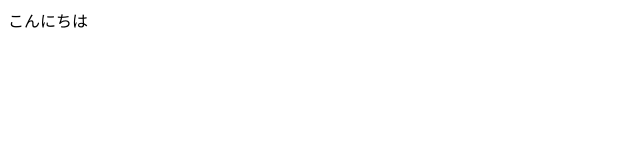
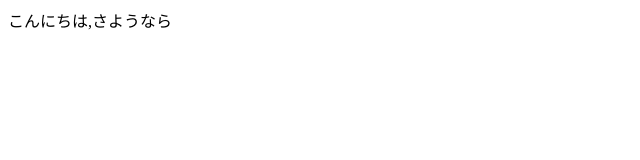
Before and after one commit to ior14016/git-doc-test1, a plain HTML site: page index.html in a window 1280 px wide. Shown: the full height of the page, 0-640 px from the left. Drawn offline with Linux system fonts and the light colour scheme.

Commit message:
update 1 file and create 1 file

```diff
--- a/index.html
+++ b/index.html
@@ -1,3 +1,3 @@
 <body>
-    こんにちは
+    こんにちは,さようなら
 </body>
```
Also changed, not shown: main.html (added, +3 -0 lines).
